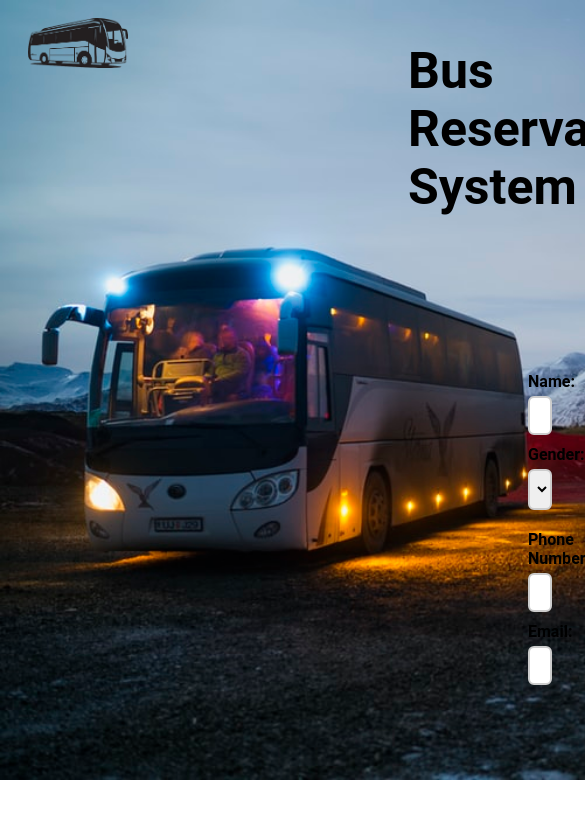
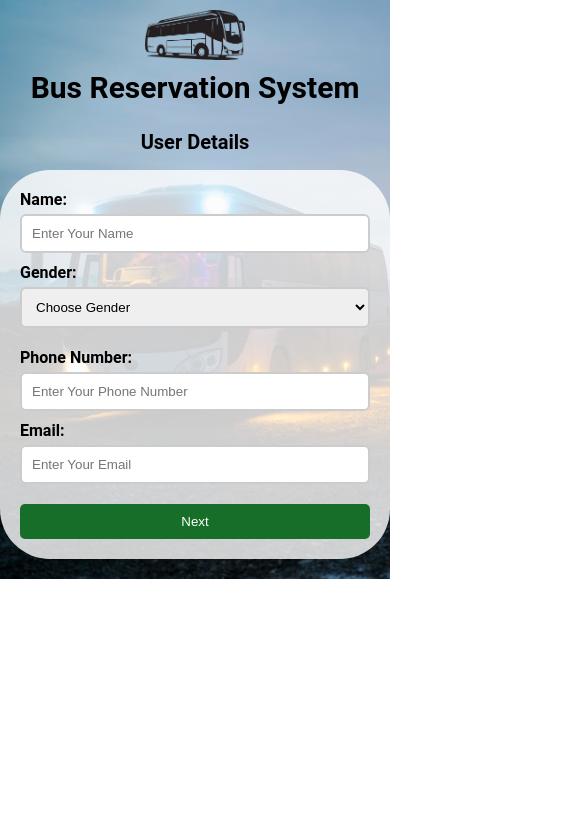
Before and after one commit to sriramgaddam1/Bus-Reservation-System, a plain HTML site: page index.html in a window 390 px wide. Shown: the top 818 px of the page, 585 px wide, since content can reach past the window. Drawn offline with Linux system fonts and the light colour scheme.

Commit message:
index.html

```diff
--- a/index.html
+++ b/index.html
@@ -6,13 +6,14 @@
     <title>Bus Reservation System - Login</title>
     <style>
         body {
-            font-family: Roboto;
+            font-family: Roboto, sans-serif;
             width: 100%;
             height: 100%;
             background-image: url(images/6.jpg);
-            background-size: auto;
             background-size: cover;
             background-repeat: no-repeat;
+            margin: 0;
+            padding: 0;
         }
 
         .container {
@@ -20,7 +21,9 @@
             margin-bottom: 20px;
             padding: 20px;
             border-radius: 50px;
-            margin-left:500px;
+            margin-left: auto;
+            margin-right: auto;
+            background-color: rgba(255, 255, 255, 0.8);
         }
 
         label {
@@ -32,7 +35,6 @@
 
         input[type="text"],
         input[type="tel"],
-        input[type="date"],
         input[type="email"],
         select {
             width: 100%;
@@ -56,7 +58,9 @@
             cursor: pointer;
             margin-top: 10px;
             width: 100px;
-            margin-left: 100px;
+            display: block;
+            margin-left: auto;
+            margin-right: auto;
         }
 
         button:hover {
@@ -66,27 +70,63 @@
         img {
             width: 100px;
             height: 50px;
-            position: static;
-            margin-top: 10px;
-            margin-left: 20px;
+            display: block;
+            margin: 10px auto;
         }
 
         .bus_title {
-            margin-left: 400px;
+            text-align: center;
             font-size: 50px;
-            margin-top:-30px;
+            margin-top: -30px;
         }
 
         .title {
             font-size: 30px;
-            margin-left: 600px;
+            text-align: center;
+        }
+
+        /* Media Queries */
+        @media (max-width: 768px) {
+            .bus_title {
+                font-size: 40px;
+                margin-top: 10px;
+            }
+
+            .title {
+                font-size: 25px;
+            }
+
+            button {
+                width: 150px;
+            }
+        }
+
+        @media (max-width: 480px) {
+            .bus_title {
+                font-size: 30px;
+                margin-top: 10px;
+            }
+
+            .title {
+                font-size: 20px;
+            }
+
+            button {
+                width: 100%;
+            }
+
+            .container {
+                width: 90%;
+                margin-left: auto;
+                margin-right: auto;
+            }
         }
     </style>
 </head>
 <body>
     <header>
         <div class="image">
-            <img src="images/buslogo-removebg-preview.png" alt="">
+            <img src="images/buslogo-removebg-preview.png" alt="Bus Logo">
         </div>
     </header>
     <h2 class="bus_title">Bus Reservation System</h2>
```
